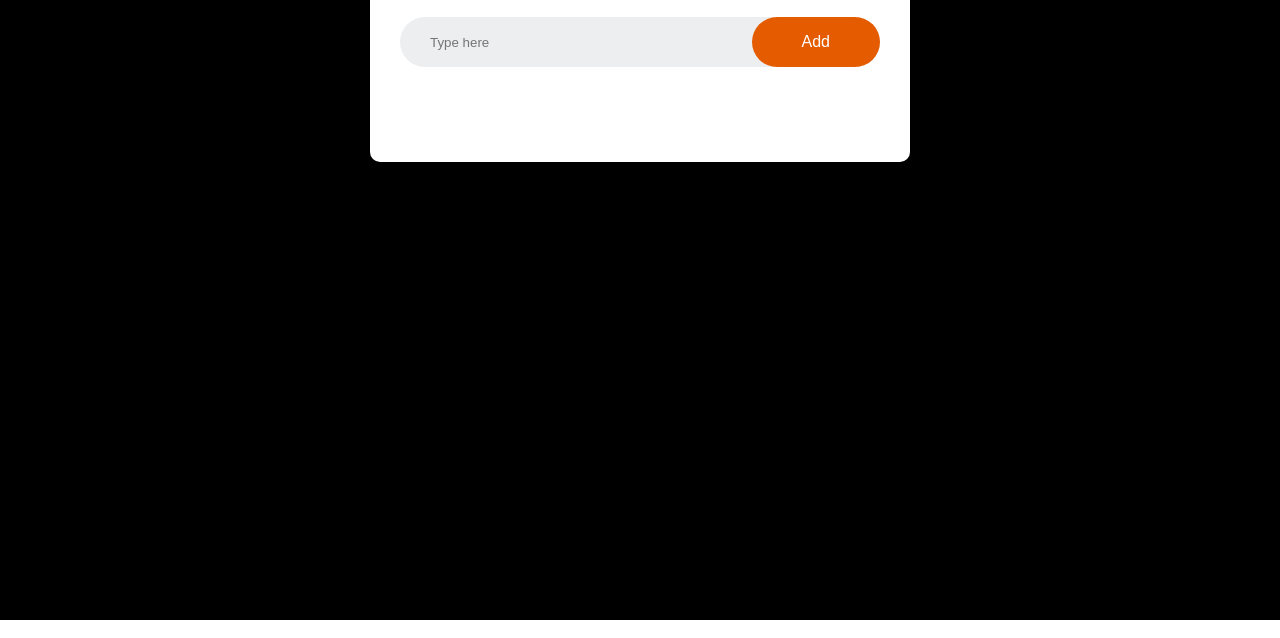
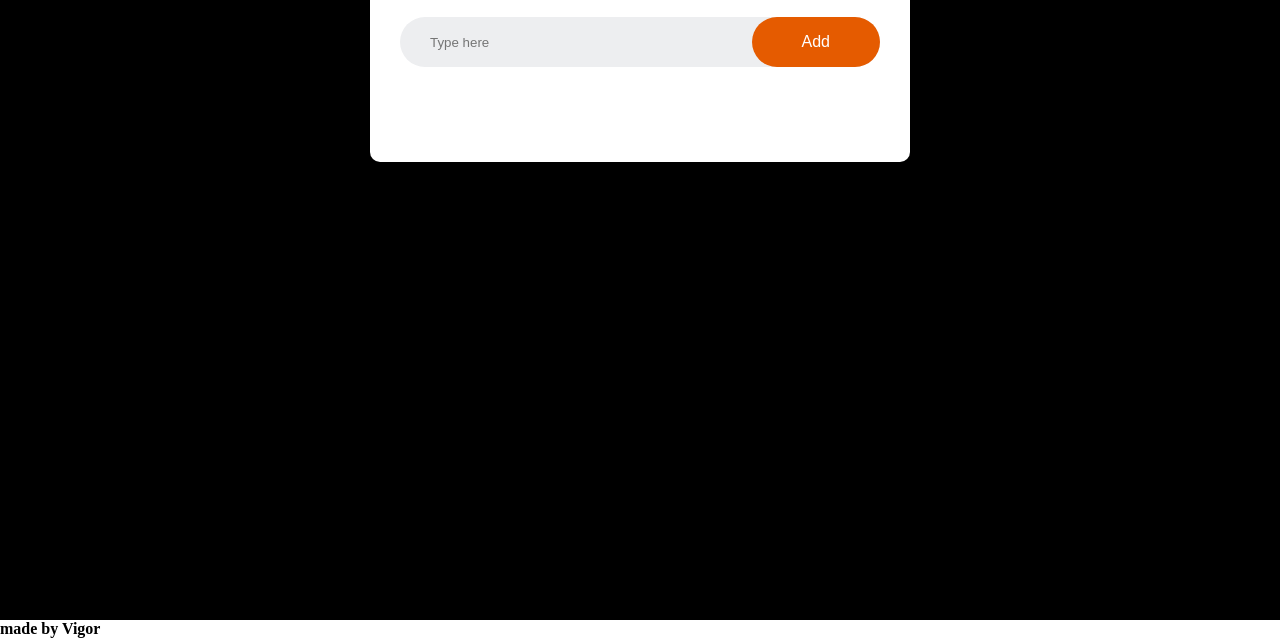
Before and after one commit to VigorWorks/To-do-list, a plain HTML site: page index.html in a window 1280 px wide. Shown: the part 180-818 px from the top of the page. Drawn offline with Linux system fonts and the light colour scheme.

Commit message:
Update index.html

```diff
--- a/index.html
+++ b/index.html
@@ -29,7 +29,7 @@
 
 
 
-
+ <h4>made by Vigor</h4>
  <script src="script.js"></script>
 </body>
 </html>
```
